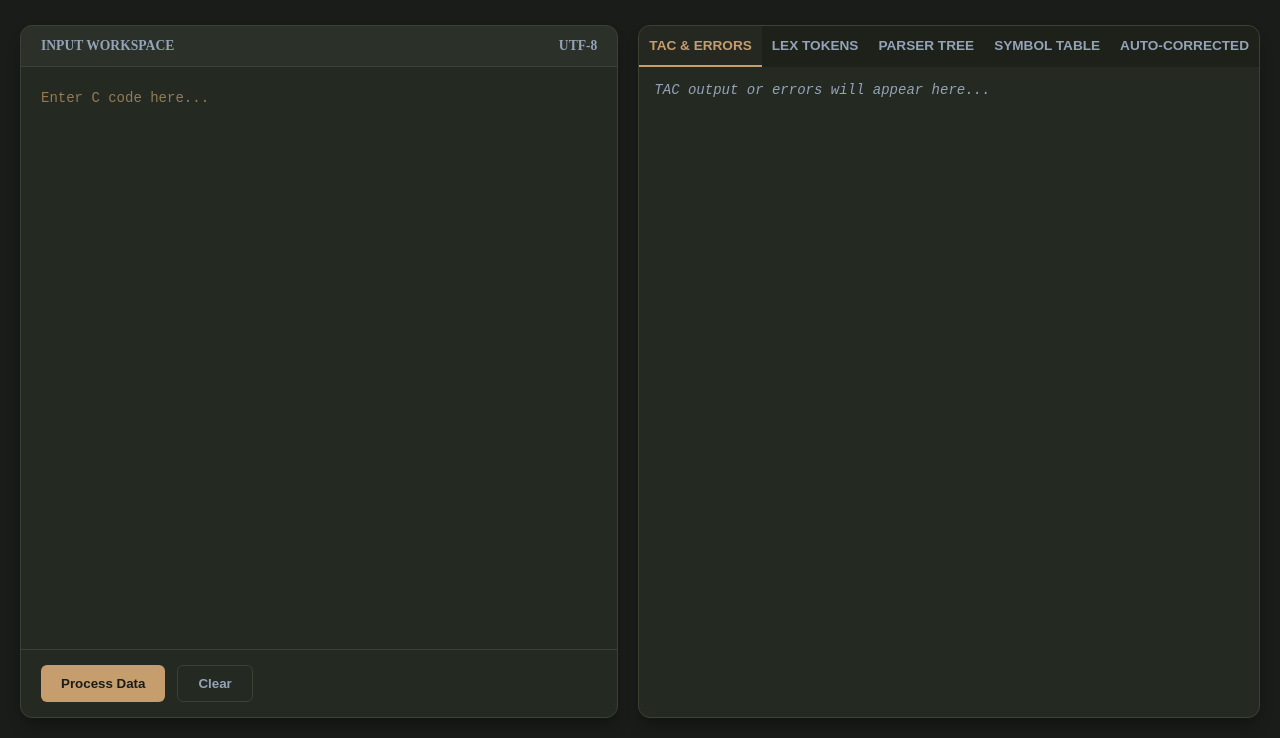
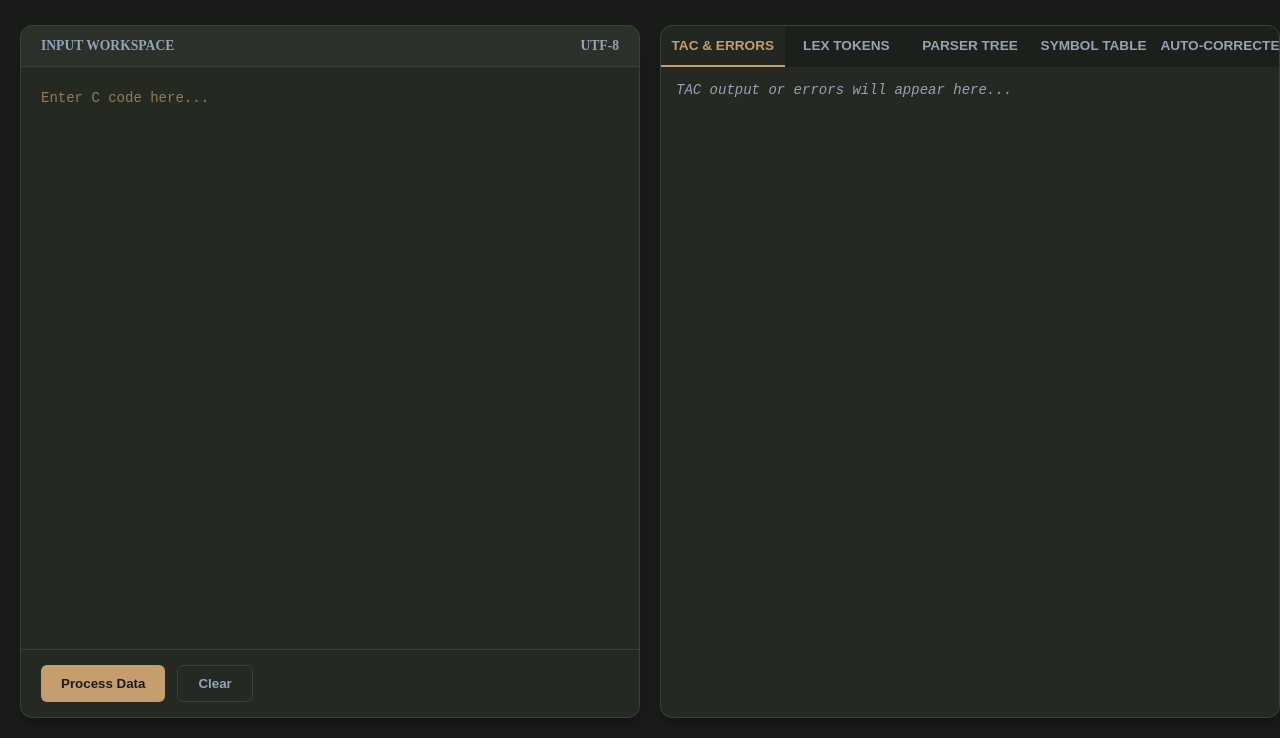
Before and after one commit to SoulDeplane/Intermediate-Code-Generation-for-Compiler, a plain HTML site: page index.html in a window 1280 px wide. Shown: the part 62-800 px from the top of the page. Drawn offline with Linux system fonts and the light colour scheme.

Commit message:
Committed

```diff
--- a/index.html
+++ b/index.html
@@ -32,7 +32,7 @@
 
         .app-container {
             display: grid;
-            grid-template-columns: 1fr 1fr;
+            grid-template-columns: 50% 50%;
             grid-template-rows: auto 1fr;
             gap: 20px;
             max-width: 1400px;
@@ -95,12 +95,13 @@
         }
 
         .tab-btn {
-            flex: 1;
+            flex: 1 1 0;
+            width: 0;
             background: transparent;
             color: var(--text-dim);
             border: none;
             border-radius: 0;
-            padding: 12px 10px;
+            padding: 12px 5px;
             font-size: 0.85rem;
             font-weight: 600;
             text-transform: uppercase;
```
